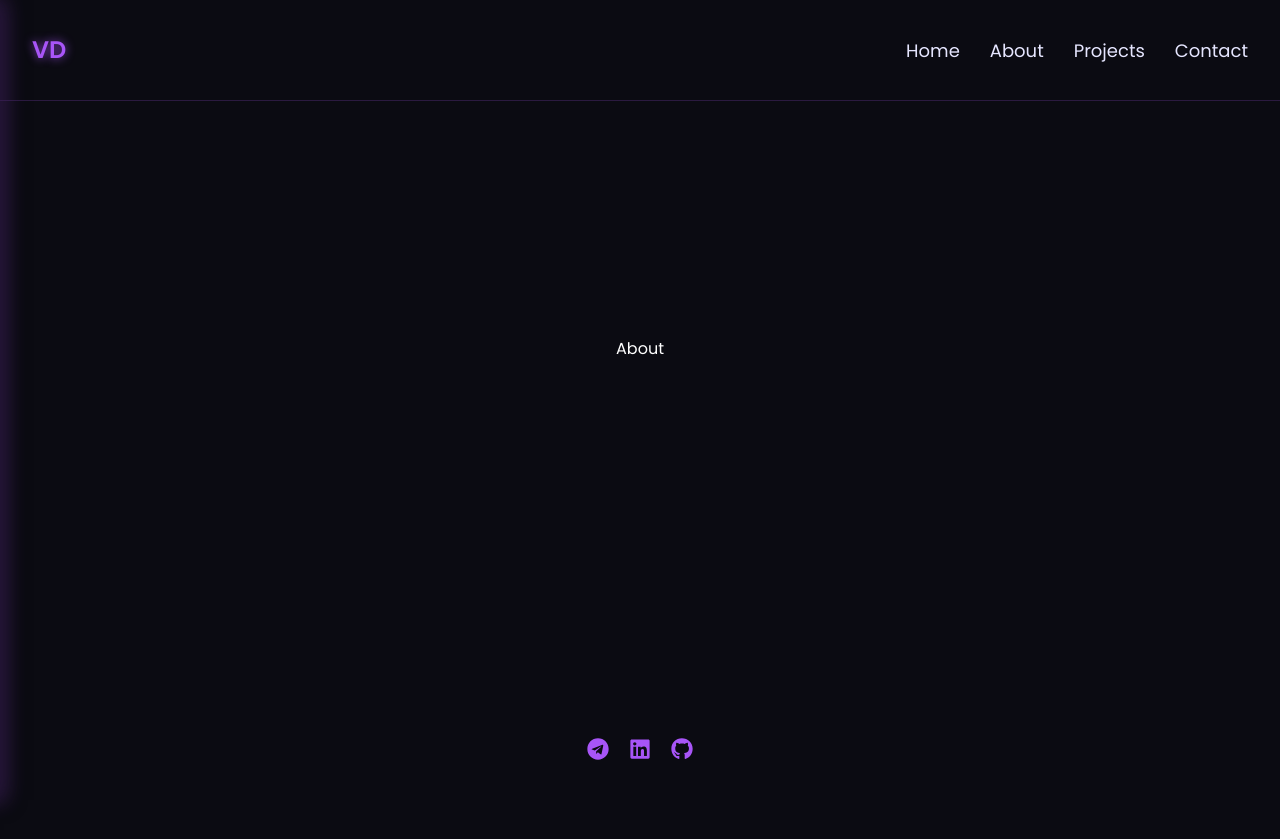
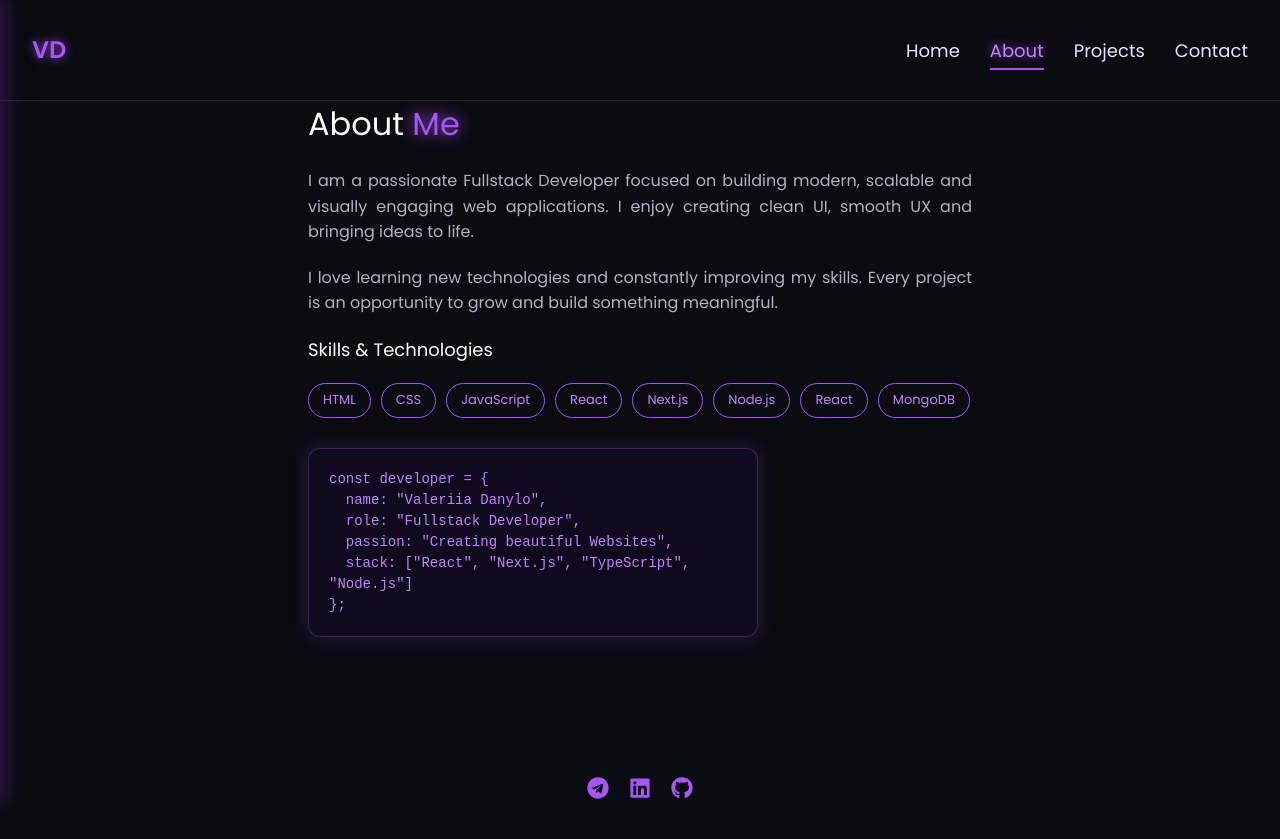
Before and after one commit to Valeriia-Danilo/my-portfolio, a Next.js app: page /about in a window 1280 px wide. Before the commit the page ends 800 px from the top, so only its background shows below. Built offline with nearby package versions, Linux system fonts and the light colour scheme.

Commit message:
add about section, fix header

```diff
--- a/app/about/page.tsx
+++ b/app/about/page.tsx
@@ -1,5 +1,12 @@
-const About = () => {
-  return <div>About</div>;
+import Container from '@/components/Container/Container';
+import About from '@/components/About/About';
+
+const AboutPage = () => {
+  return (
+    <Container>
+      <About />
+    </Container>
+  );
 };
 
-export default About;
+export default AboutPage;
--- /dev/null
+++ b/components/About/About.module.css
@@ -0,0 +1,122 @@
+.about {
+  width: 100%;
+  padding: 100px 20px;
+  background: #0b0b12;
+  color: white;
+}
+
+.container {
+  margin: 0 auto;
+  display: flex;
+  flex-direction: column;
+}
+
+.title {
+  font-size: 32px;
+  margin-bottom: 20px;
+}
+
+.title span {
+  color: #a855f7;
+  text-shadow: 0 0 15px #a855f7;
+}
+
+.text p {
+  color: #b3b3c6;
+  text-align: justify;
+  font-size: 16px;
+  margin-bottom: 20px;
+  line-height: 1.6;
+}
+
+/* SKILLS */
+.skillsTitle {
+  margin-top: 20px;
+  margin-bottom: 20px;
+  font-size: 18px;
+}
+
+.skills {
+  display: flex;
+  flex-wrap: wrap;
+  gap: 10px 10px;
+  margin-bottom: 20px;
+}
+
+.skills p {
+  padding: 6px 14px;
+  border-radius: 20px;
+  border: 1px solid #a855f7;
+  color: #c084fc;
+  font-size: 13px;
+  transition: 0.3s;
+  margin: 0;
+}
+
+.skills p:hover {
+  background: #a855f7;
+  color: white;
+  box-shadow: 0 0 10px #a855f7;
+}
+
+.codeBlock {
+  background: rgba(20, 10, 40, 0.6);
+  border: 1px solid rgba(168, 85, 247, 0.3);
+  border-radius: 12px;
+  padding: 20px;
+  box-shadow: 0 0 20px rgba(168, 85, 247, 0.2);
+}
+
+.codeBlock pre {
+  color: #c084fc;
+  font-family: monospace;
+  font-size: 14px;
+  white-space: pre-wrap;
+  word-break: break-word;
+}
+
+@media (min-width: 768px) {
+  .codeBlock {
+    max-width: 450px;
+  }
+
+  .skills {
+    margin-bottom: 30px;
+  }
+}
+
+@media (min-width: 1440px) {
+  .container {
+    flex-direction: row;
+    align-items: center;
+    justify-content: space-between;
+    gap: 70px;
+  }
+
+  .title {
+    font-size: 42px;
+  }
+
+  .skillsTitle {
+    font-size: 20px;
+  }
+
+  .skills p {
+    font-size: 16px;
+  }
+
+  .text {
+    max-width: 600px;
+  }
+
+  .codeBlock {
+    max-width: 450px;
+  }
+
+  .text p {
+    font-size: 18px;
+  }
+  .codeBlock pre {
+    font-size: 16px;
+  }
+}
--- /dev/null
+++ b/components/About/About.tsx
@@ -0,0 +1,53 @@
+import css from './About.module.css';
+
+const About = () => {
+  return (
+    <section className={css.about}>
+      <div className={css.container}>
+        <div className={css.text}>
+          <h2 className={css.title}>
+            About <span>Me</span>
+          </h2>
+
+          <p>
+            I am a passionate Fullstack Developer focused on building modern,
+            scalable and visually engaging web applications. I enjoy creating
+            clean UI, smooth UX and bringing ideas to life.
+          </p>
+
+          <p>
+            I love learning new technologies and constantly improving my skills.
+            Every project is an opportunity to grow and build something
+            meaningful.
+          </p>
+
+          <h3 className={css.skillsTitle}>Skills & Technologies</h3>
+
+          <div className={css.skills}>
+            <p>HTML</p>
+            <p>CSS</p>
+            <p>JavaScript</p>
+            <p>React</p>
+            <p>Next.js</p>
+            <p>Node.js</p>
+            <p>React</p>
+            <p>MongoDB</p>
+          </div>
+        </div>
+
+        <div className={css.codeBlock}>
+          <pre>
+            {`const developer = {
+  name: "Valeriia Danylo",
+  role: "Fullstack Developer",
+  passion: "Creating beautiful Websites",
+  stack: ["React", "Next.js", "TypeScript", "Node.js"]
+};`}
+          </pre>
+        </div>
+      </div>
+    </section>
+  );
+};
+
+export default About;
--- a/components/Header/Header.module.css
+++ b/components/Header/Header.module.css
@@ -85,6 +85,15 @@
   .nav a:hover::after {
     width: 100%;
   }
+
+  .nav a.active {
+    color: #c084fc;
+    text-shadow: 0 0 10px rgba(168, 85, 247, 0.8);
+  }
+
+  .nav a.active::after {
+    width: 100%;
+  }
 }
 
 @media (min-width: 1440px) {
--- a/components/Header/Header.tsx
+++ b/components/Header/Header.tsx
@@ -4,9 +4,12 @@ import Link from 'next/link';
 import css from './Header.module.css';
 import { useState } from 'react';
 import Menu from '../Menu/Menu';
+import { usePathname } from 'next/navigation';
+import clsx from 'clsx';
 
 const Header = () => {
   const [burgerOpen, setBurgerOpen] = useState(false);
+  const pathname = usePathname();
 
   return (
     <>
@@ -25,12 +28,27 @@ const Header = () => {
           </button>
 
           <nav className={css.nav}>
-            <Link href="/" className={css.active}>
+            <Link href="/" className={clsx(pathname === '/' && css.active)}>
               Home
             </Link>
-            <Link href="/about">About</Link>
-            <Link href="/projects">Projects</Link>
-            <Link href="/contact">Contact</Link>
+            <Link
+              href="/about"
+              className={clsx(pathname === '/about' && css.active)}
+            >
+              About
+            </Link>
+            <Link
+              href="/projects"
+              className={clsx(pathname === '/projects' && css.active)}
+            >
+              Projects
+            </Link>
+            <Link
+              href="/contact"
+              className={clsx(pathname === '/contact' && css.active)}
+            >
+              Contact
+            </Link>
           </nav>
         </div>
       </header>
--- a/components/Hero/Hero.module.css
+++ b/components/Hero/Hero.module.css
@@ -79,6 +79,7 @@
   color: #b3b3c6;
   margin-bottom: 30px;
   font-size: 16px;
+  text-align: justify;
 }
 
 .buttonsContainer {
```
